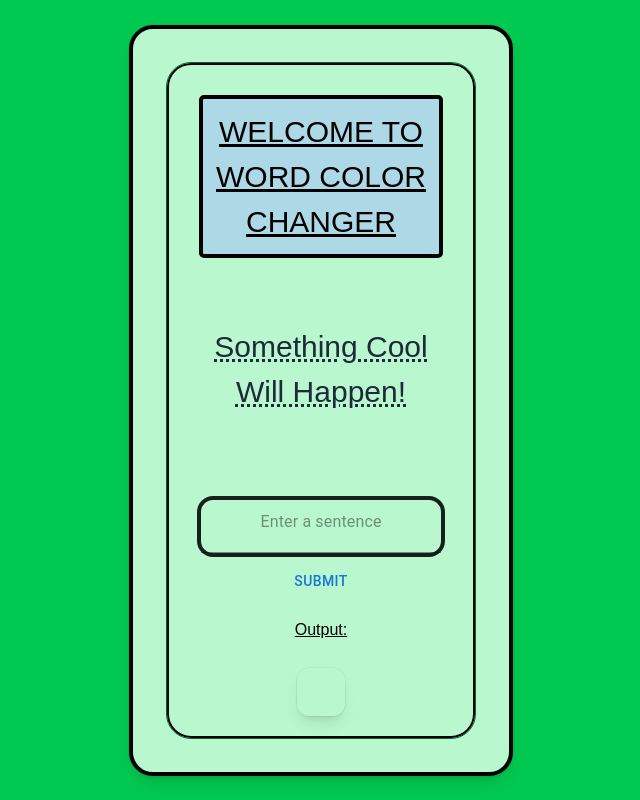
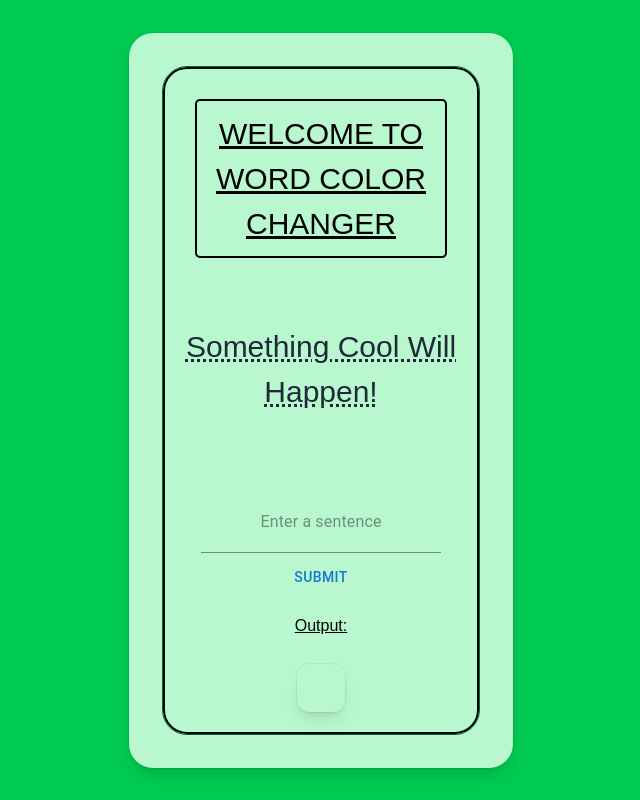
Before and after one commit to Steven-Ou/WordChanger, a Next.js app in the folder word/: page / in a window 1280 px wide. Shown: the whole page, without its empty margins (319-959 px from the left). Built offline with nearby package versions, Linux system fonts and the light colour scheme.

Commit message:
updating the box the welcome

```diff
--- a/word/app/globals.css
+++ b/word/app/globals.css
@@ -33,11 +33,11 @@ html, body{
   margin: 10px;
   padding: 10px;
   border: 2px solid black;
-  background-color: lightblue;
+
   border-radius: 5px;
   cursor: pointer;
   transition: background-color 0.3s;
-  border: 4px solid black;
+
 }
 
 #amount{
--- a/word/app/page.js
+++ b/word/app/page.js
@@ -33,14 +33,14 @@ export default function Home() {
   return (
     //Frontend Section:
     <div className="mx-auto flex max-w-sm items-center gap-x-4 rounded-3xl bg-green-200
-    p-6 shadow-lg outline outline-black/5 border-4
+    p-6 shadow-lg outline outline-black/5
     dark:shadow-none dark:outline-white/10
     ">
       <Box id = "lock" className="flex flex-col gap-y-4 text-colors-white-500 dark:text-white-400
         rounded-3xl p-6 outline outline-green-800
         dark:outline-green-800 dark:outline-1 border-4
       ">
-        <h1 className="change">WELCOME TO WORD COLOR CHANGER</h1>
+        <h1 className="change animate-borderColor border-4 rounded-3xl">WELCOME TO WORD COLOR CHANGER</h1>
         <br></br>
         <h2 id="as" className="text-gray-800 dark:text-gray-500">Something Cool Will Happen!</h2>
         <br></br>
@@ -51,7 +51,7 @@ export default function Home() {
           id="amount"
           placeholder="Enter a sentence"
           autoComplete="off"
-          className="transition-all duration-300 ease-in-out border-4 rounded-2xl animate-borderColor"
+          className="transition-all duration-300 ease-in-out"
           style={{textAlign:"center"}}
           value={inP}
           onChange={(e) => setinP(e.target.value)}
```
